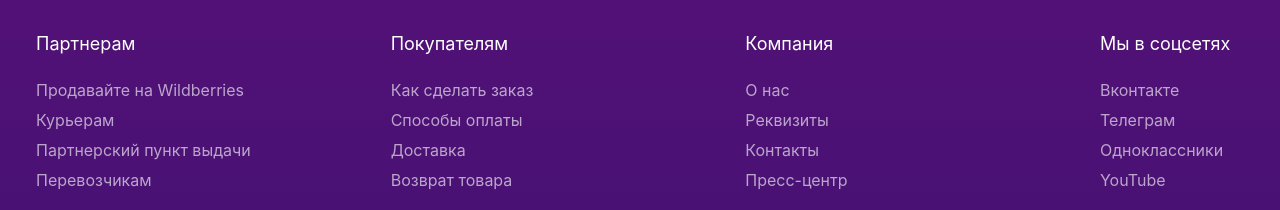
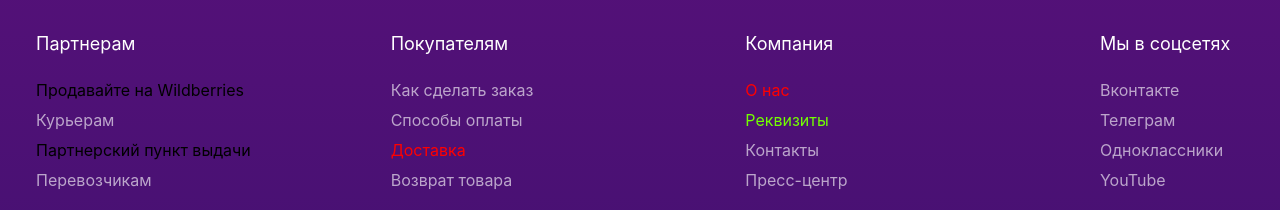
Before and after one commit to Stasa67/drop, a Vue app: page / in a window 1280 px wide. Shown: the part 2696-2906 px from the top of the page. Built offline with nearby package versions, Linux system fonts and the light colour scheme.

Commit message:
Изменения в футере

```diff
--- a/src/App.vue
+++ b/src/App.vue
@@ -70,10 +70,7 @@
       </div>
       <footer class="footer">
          <div class="footer-container">
-            <FooterListComponent title="Партнерам" :items="items1"/>
-            <FooterListComponent title="Покупателям" :items="items2"/>
-            <FooterListComponent title="Компания" :items="items3"/>
-            <FooterListComponent title="Мы в соцсетях" :items="items4"/>
+            <FooterListComponent v-for="(item, index) in footer" :items="item.items" :title="item.title"  :key="index"/>
          </div>
       </footer>
    </div>
@@ -111,16 +108,37 @@
          },]
       },
 
+      footer: function () {
+         return [{
+            title:"Партнерам",
+            items: this.items1
+         },{
+            title:"Покупателям",
+            items: this.items2
+         },
+         {
+            title:"Компания",
+            items: this.items3
+         },
+         {
+            title:"Мы в соцсетях",
+            items: this.items4
+         }
+      ]
+      },
+
       items1: function () {
          return [
             {
-               message: 'Продавайте на Wildberries'
+               message: 'Продавайте на Wildberries',
+               type: 'black'
             },
             {
                message: 'Курьерам'
             },
             {
-               message: 'Партнерский пункт выдачи'
+               message: 'Партнерский пункт выдачи',
+               type: 'black'
             },
             {
                message: 'Перевозчикам'
@@ -138,7 +156,8 @@
                message: 'Способы оплаты'
             },
             {
-               message: 'Доставка'
+               message: 'Доставка',
+               type: 'red'
             },
             {
                message: 'Возврат товара'
@@ -150,10 +169,12 @@
       items3: function () {
          return [
             {
-               message: 'О нас'
+               message: 'О нас',
+               type: 'red'
             },
             {
-               message: 'Реквизиты'
+               message: 'Реквизиты',
+               type: 'green'
             },
             {
                message: 'Контакты'
@@ -274,13 +295,6 @@
             },
          ]
 
-      },
-      footer: function () {
-         return [
-         {
-            title: "Партнерам"
-         }
-         ]
       }
    }
 }
--- a/src/components/FooterList.vue
+++ b/src/components/FooterList.vue
@@ -2,7 +2,8 @@
     <div class="footer-list-wrapper">
         <span class="caption-buyers">{{ title }}</span>
         <ul class="footer-list">
-            <li class="footer-list__item" v-for="item in items" :key="item.message">
+            <li class="footer-list__item" :class="item.type ? 'footer-list__item--' + item.type : ''" v-for="item in items"
+                :key="item.message">
                 {{ item.message }}
             </li>
         </ul>
@@ -37,11 +38,23 @@
         &:hover {
             color: #FFFFFF
         }
+
+        &--black {
+            color: #000000;
+        }
+
+        &--red {
+            color: #ff0000
+        }
+
+        &--green {
+            color: #73ff00
+        }
+
     }
 
     &-wrapper {
         width: 340px;
     }
 }
-
 </style>
```
Lines whose indentation alone changed are shown as unchanged.
